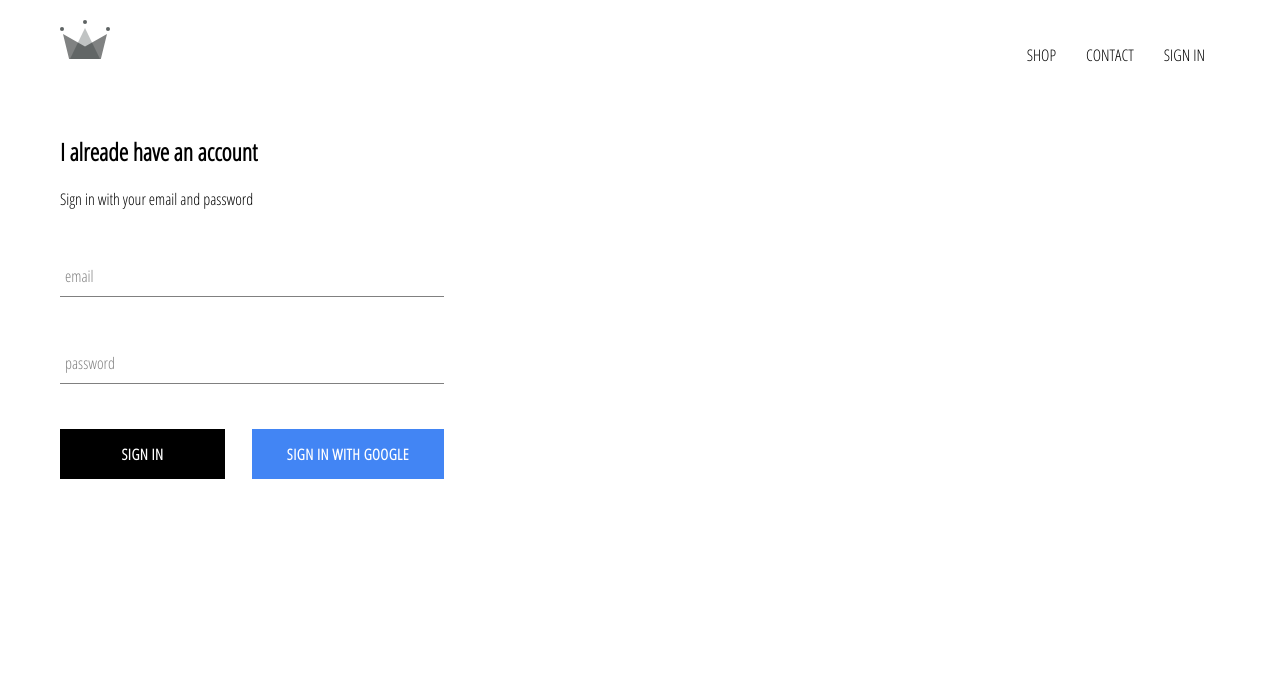
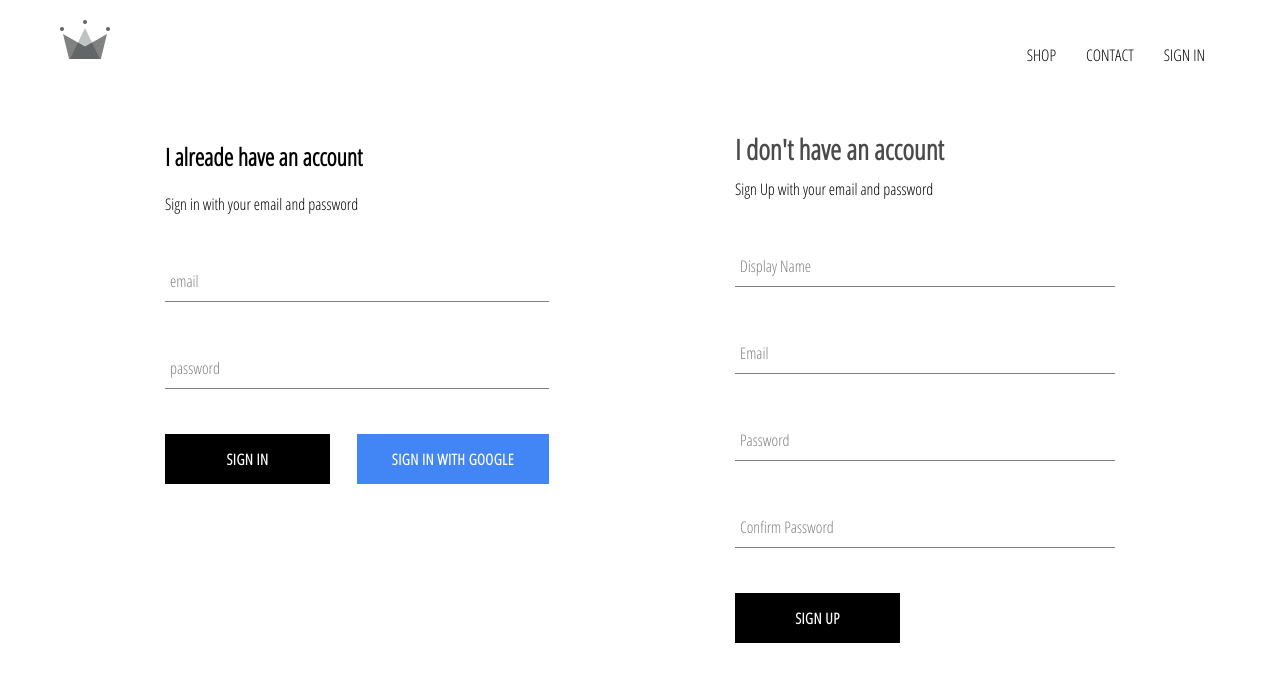
Before and after one commit to RostykT/e-commerce, a React (Create React App) app: page /signin in a window 1280 px wide. Shown: the top 682 px of the page. Built offline with nearby package versions, Linux system fonts and the light colour scheme; no server answers.

Commit message:
implementer firebase utils, included ability to store authenticated users into our firestore database

```diff
--- a/src/App.js
+++ b/src/App.js
@@ -4,21 +4,38 @@
 import { Route, Switch } from "react-router-dom";
 import Header from "./components/header/header.component";
 import Register from "./pages/registration-page/registration.component";
-import { auth } from "./firebase/firebase.utils";
+import { auth, createUserProfileDocument } from "./firebase/firebase.utils";
 import React from "react";
 
 class App extends React.Component {
-	constructor(props) {
-		super(props);
+	constructor() {
+		super();
 		this.state = {
 			currentUser: null,
 		};
 	}
 	unsubscribeFromAuth = null;
+
 	componentDidMount() {
-		this.unsubscribeFromAuth = auth.onAuthStateChanged((user) => {
-			this.setState({ currentUser: user });
-			console.log(user);
+		this.unsubscribeFromAuth = auth.onAuthStateChanged(async (userAuth) => {
+			if (userAuth) {
+				const userRef = await createUserProfileDocument(userAuth);
+				userRef.onSnapshot((snapShot) => {
+					this.setState(
+						{
+							currentUser: {
+								id: snapShot.id,
+								...snapShot.data(),
+							},
+						},
+						() => {
+							console.log(this.state);
+						}
+					);
+				});
+			} else {
+				this.setState({ currentUser: userAuth });
+			}
 		});
 	}
 
--- a/src/components/form-input/form-input.component.jsx
+++ b/src/components/form-input/form-input.component.jsx
@@ -10,13 +10,13 @@
 				{...otherProps}
 			/>
 			{label ? (
-				<lable
+				<label
 					className={`${
 						otherProps.value.length ? "shrink" : ""
 					} form-input-label`}
 				>
 					{label}
-				</lable>
+				</label>
 			) : null}
 		</div>
 	);
--- /dev/null
+++ b/src/components/sign-up/sign-up.component.jsx
@@ -0,0 +1,100 @@
+import "./sign-up.style.css";
+import React from "react";
+import FormInput from "../form-input/form-input.component";
+import CustomButton from "../button/custom-buttom.component";
+import { auth, createUserProfileDocument } from "../../firebase/firebase.utils";
+
+class SignUp extends React.Component {
+	constructor() {
+		super();
+
+		this.state = {
+			displayName: "",
+			email: "",
+			password: "",
+			confirmPassword: "",
+		};
+	}
+	handleSubmit = async (event) => {
+		event.preventDefault();
+
+		const { displayName, email, password, confirmPassword } = this.state;
+
+		if (password !== confirmPassword) {
+			alert("passwords don't match");
+			return;
+		}
+
+		try {
+			const { user } = await auth.createUserWithEmailAndPassword(
+				email,
+				password
+			);
+
+			await createUserProfileDocument(user, { displayName });
+
+			this.setState({
+				displayName: "",
+				email: "",
+				password: "",
+				confirmPassword: "",
+			});
+		} catch (error) {
+			console.error(error);
+		}
+	};
+
+	handleChange = (event) => {
+		const { name, value } = event.target;
+		this.setState({
+			[name]: value,
+		});
+	};
+	render() {
+		const { displayName, email, password, confirmPassword } = this.state;
+		return (
+			<div className="sign-up">
+				<h2 className="title">I don't have an account</h2>
+				<span>Sign Up with your email and password</span>
+				<form className="sign-up-form" onSubmit={this.handleSubmit}>
+					<FormInput
+						type="text"
+						name="displayName"
+						value={displayName}
+						onChange={this.handleChange}
+						label="Display Name"
+						required
+					/>
+					<FormInput
+						type="email"
+						name="email"
+						value={email}
+						onChange={this.handleChange}
+						label="Email"
+						required
+					/>
+					<FormInput
+						type="password"
+						name="password"
+						value={password}
+						onChange={this.handleChange}
+						label="Password"
+						required
+					/>
+					<FormInput
+						type="password"
+						name="confirmPassword"
+						value={confirmPassword}
+						onChange={this.handleChange}
+						label="Confirm Password"
+						required
+					/>
+
+					<CustomButton type="submit"> Sign Up</CustomButton>
+				</form>
+			</div>
+		);
+	}
+}
+
+export default SignUp;
--- /dev/null
+++ b/src/components/sign-up/sign-up.style.css
@@ -0,0 +1,8 @@
+.sign-up {
+	display: flex;
+	flex-direction: column;
+	width: 380px;
+}
+.title {
+	margin: 10px 0;
+}
--- a/src/firebase/firebase.utils.js
+++ b/src/firebase/firebase.utils.js
@@ -14,6 +14,31 @@
 
 firebase.initializeApp(config);
 
+export const createUserProfileDocument = async (userAuth, additionalData) => {
+	if (!userAuth) return;
+
+	const userRef = firestore.doc(`users/${userAuth.uid}`);
+
+	const snapShot = await userRef.get();
+
+	if (!snapShot.exists) {
+		const { displayName, email } = userAuth;
+		const createdAt = new Date();
+		try {
+			await userRef.set({
+				displayName,
+				email,
+				createdAt,
+				...additionalData,
+			});
+		} catch (error) {
+			console.log("error creating user", error.message);
+		}
+	}
+
+	return userRef;
+};
+
 export const auth = firebase.auth();
 export const firestore = firebase.firestore();
 
--- a/src/pages/registration-page/registration.component.jsx
+++ b/src/pages/registration-page/registration.component.jsx
@@ -1,11 +1,13 @@
 import "./registration.style.css";
 import React from "react";
 import SignIn from "../../components/sign-in/sign-in.component";
+import SignUp from "../../components/sign-up/sign-up.component";
 
 const Register = () => {
 	return (
 		<div className="register">
 			<SignIn />
+			<SignUp />
 		</div>
 	);
 };
--- a/src/pages/registration-page/registration.style.css
+++ b/src/pages/registration-page/registration.style.css
@@ -0,0 +1,6 @@
+.register {
+	width: 950px;
+	display: flex;
+	justify-content: space-between;
+	margin: 30px auto;
+}
```
